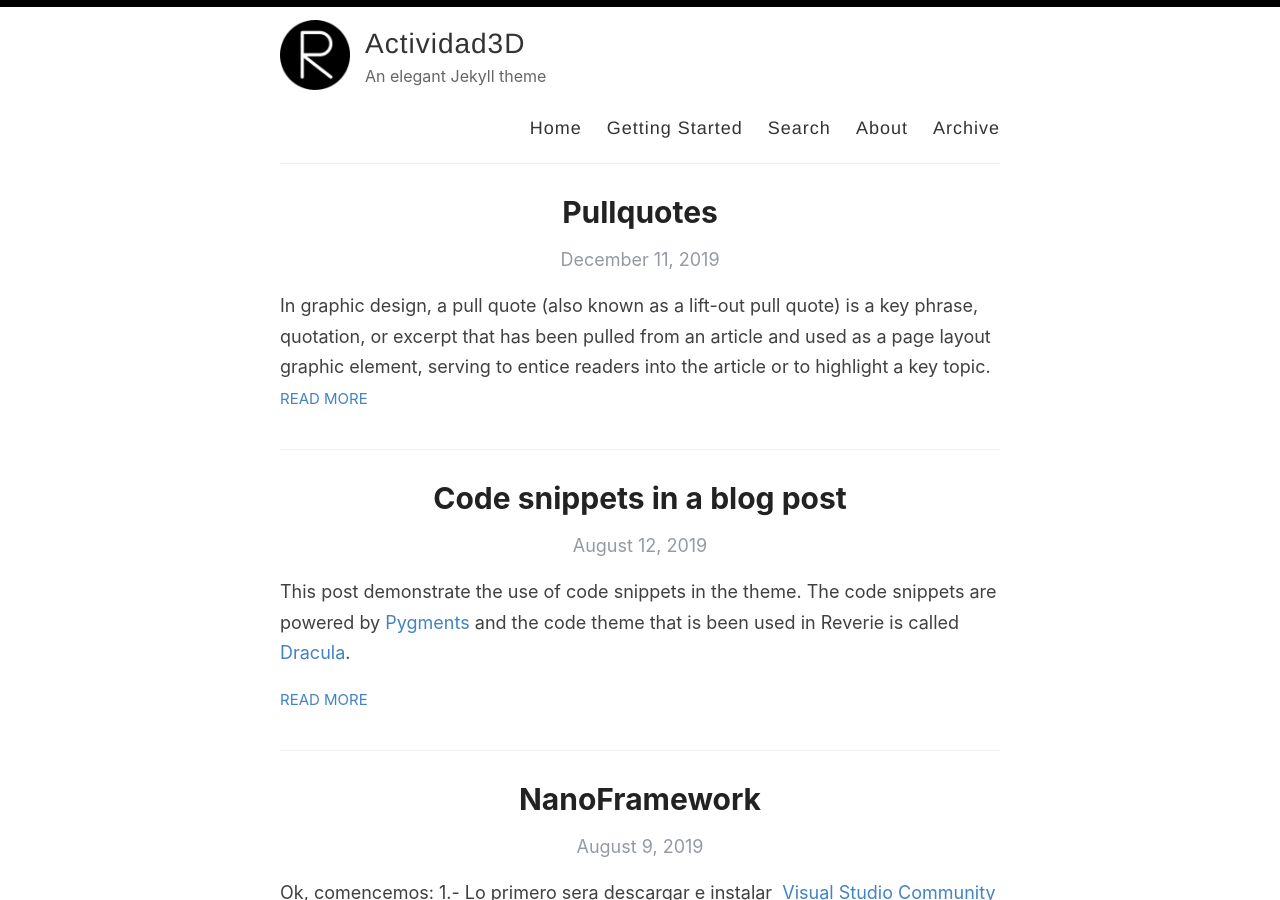
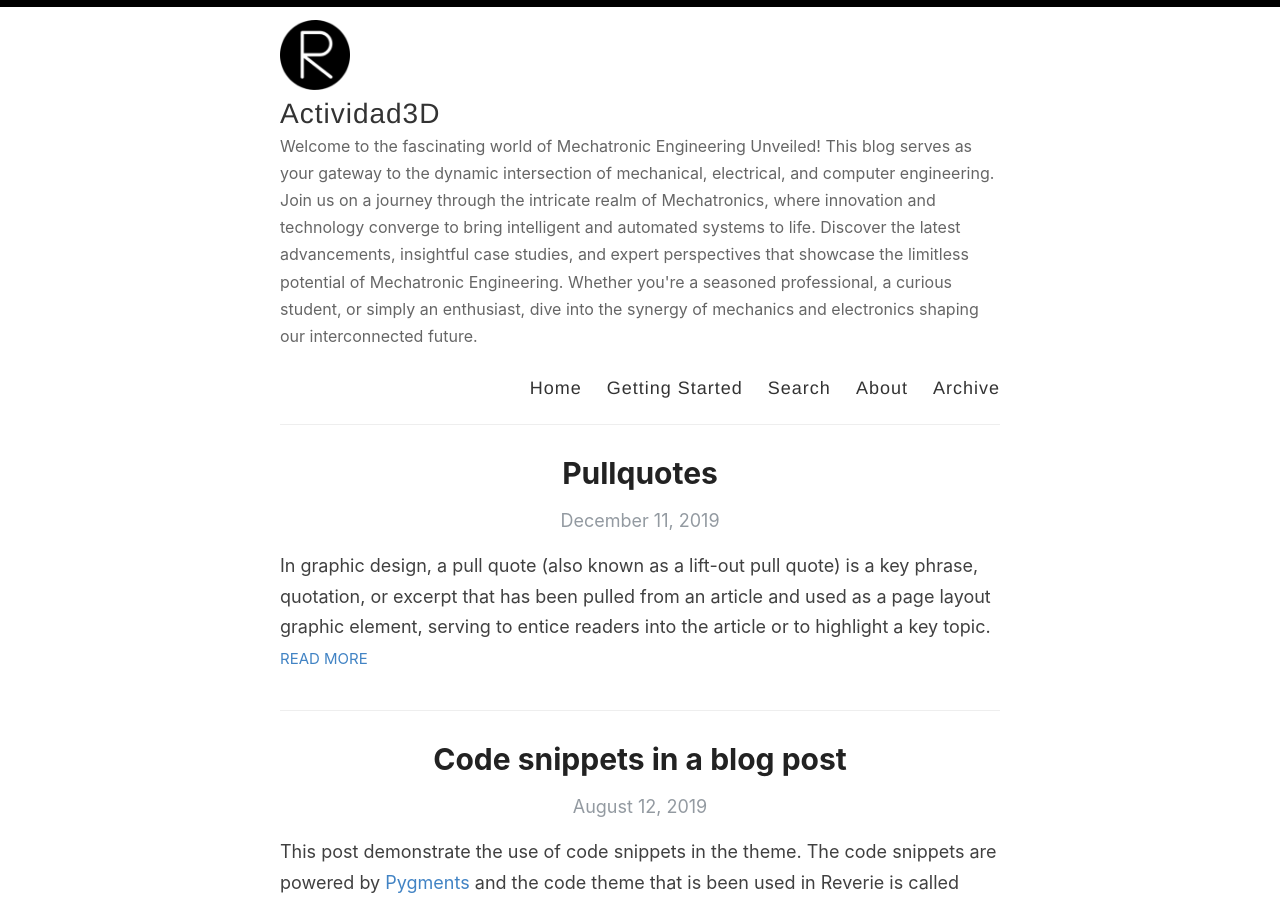
Before and after one commit to ethelpoe/ethelpoe.github.io, a Jekyll site: the page built from index.html, in a window 1280 px wide and 900 px high. Built offline with Jekyll 4.4.1, drawn with Linux system fonts in a browser that asks for light colours; the list of posts is cut into pages by our own code.

Commit message:
Update _config.yml

```diff
--- a/_config.yml
+++ b/_config.yml
@@ -9,7 +9,7 @@
 author: Ethelpoe
 
 # Short bio or description (displayed in the header)
-description: An elegant Jekyll theme
+description: "Welcome to the fascinating world of Mechatronic Engineering Unveiled! This blog serves as your gateway to the dynamic intersection of mechanical, electrical, and computer engineering. Join us on a journey through the intricate realm of Mechatronics, where innovation and technology converge to bring intelligent and automated systems to life. Discover the latest advancements, insightful case studies, and expert perspectives that showcase the limitless potential of Mechatronic Engineering. Whether you're a seasoned professional, a curious student, or simply an enthusiast, dive into the synergy of mechanics and electronics shaping our interconnected future."
 
 # URL of your avatar or profile pic (you could use your GitHub profile pic)
 avatar: /images/reverie.png
```
